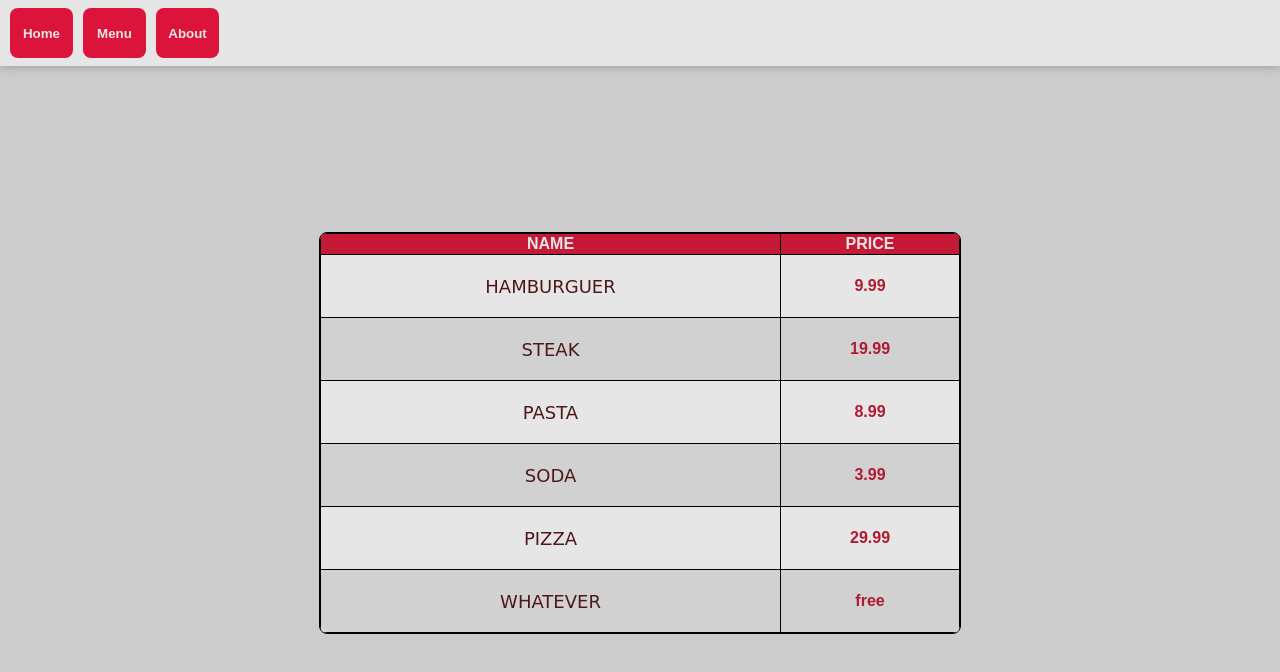
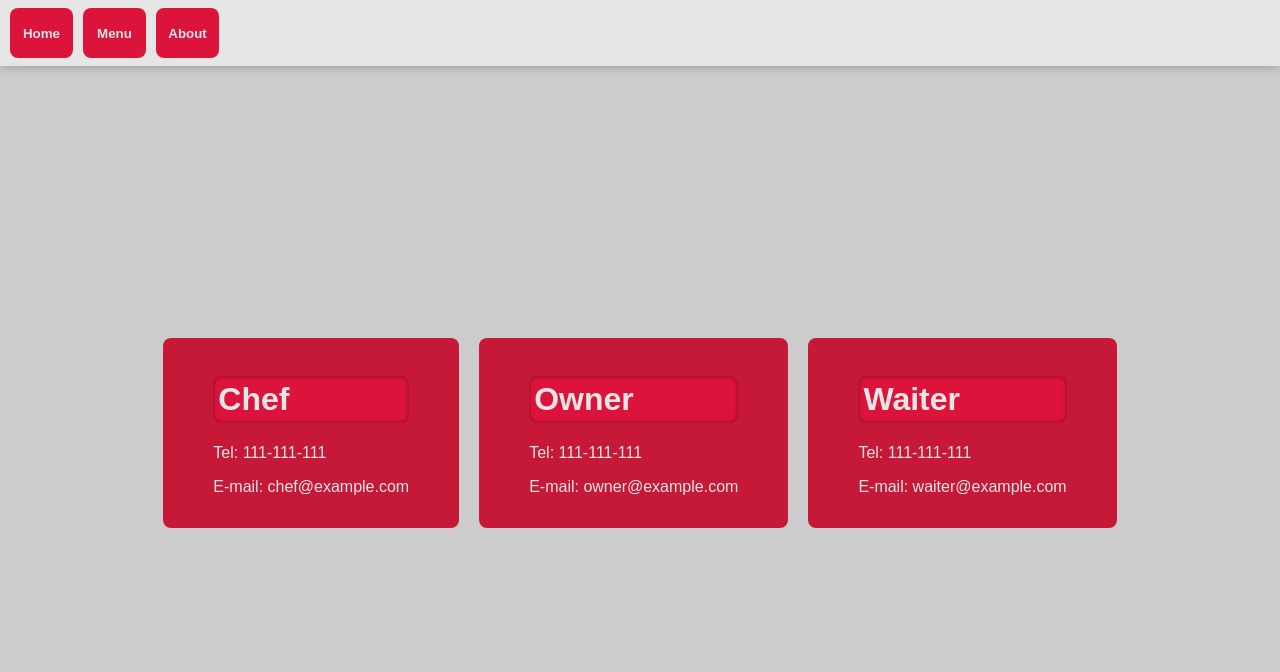
Before and after one commit to Meight76/restaurant-page, a website built with webpack: page src/template.html in a window 1280 px wide. Built offline with nearby package versions, Linux system fonts and the light colour scheme.

Commit message:
Add about.js and its style

```diff
--- /dev/null
+++ b/src/about.js
@@ -0,0 +1,39 @@
+import { contentDiv } from "./index.js";
+
+export function about(){
+    const contacts = document.createElement("div");
+    contacts.classList.add("contacts");
+    contacts.setAttribute("id", "contacts");
+
+    const chefContactDiv = document.createElement("div");
+    chefContactDiv.classList.add("contact-item");
+    createTag("h1", "Chef", chefContactDiv);
+    createTag("p", "Tel: 111-111-111", chefContactDiv);
+    createTag("p", "E-mail: chef@example.com", chefContactDiv);
+
+
+    const ownerContactDiv = document.createElement("div");
+    ownerContactDiv.classList.add("contact-item");
+    createTag("h1", "Owner", ownerContactDiv);
+    createTag("p", "Tel: 111-111-111", ownerContactDiv);
+    createTag("p", "E-mail: owner@example.com", ownerContactDiv);
+
+    const waiterContactDiv = document.createElement("div");
+    waiterContactDiv.classList.add("contact-item");
+    createTag("h1", "Waiter", waiterContactDiv);
+    createTag("p", "Tel: 111-111-111", waiterContactDiv);
+    createTag("p", "E-mail: waiter@example.com", waiterContactDiv);
+
+
+    contacts.appendChild(chefContactDiv);
+    contacts.appendChild(ownerContactDiv);
+    contacts.appendChild(waiterContactDiv);
+
+    contentDiv.appendChild(contacts);
+}
+
+function createTag(tag, textInside, node) {
+    const element = document.createElement(tag);
+    element.textContent = textInside;
+    node.appendChild(element);
+}
--- a/src/index.js
+++ b/src/index.js
@@ -1,9 +1,10 @@
 import "./style.css";
 import {homepage, resetContent} from "./homepage.js";
 import {menu} from "./menu.js";
+import {about} from "./about.js";
 
 // get div by id
 export const contentDiv = document.querySelector("#content");
 
 console.log("restaurant has opened");
-menu();
+about();
--- a/src/style.css
+++ b/src/style.css
@@ -133,3 +133,31 @@ body {
         fill:var(--color-700) !important;
     }
 }
+
+.content:has(.contacts) {
+    justify-content: center;
+    align-items: center;
+
+    .contacts {
+        display: flex;
+        width: 100%;
+        gap: 20px;
+        justify-content: center;
+        .contact-item {
+            background-color: var(--color-100);
+            border-radius: 8px;
+            padding: 16px 50px 16px 50px;
+            align-self: center;
+            color: var(--light-white);
+
+            h1 {
+                padding: 5px;
+                background-color: var(--color-50);
+                border-radius: 8px;
+                box-shadow: 0 0 5px hsl(0 0% 0% / 0.4) inset;
+            }
+
+        }
+    }
+
+}
```
